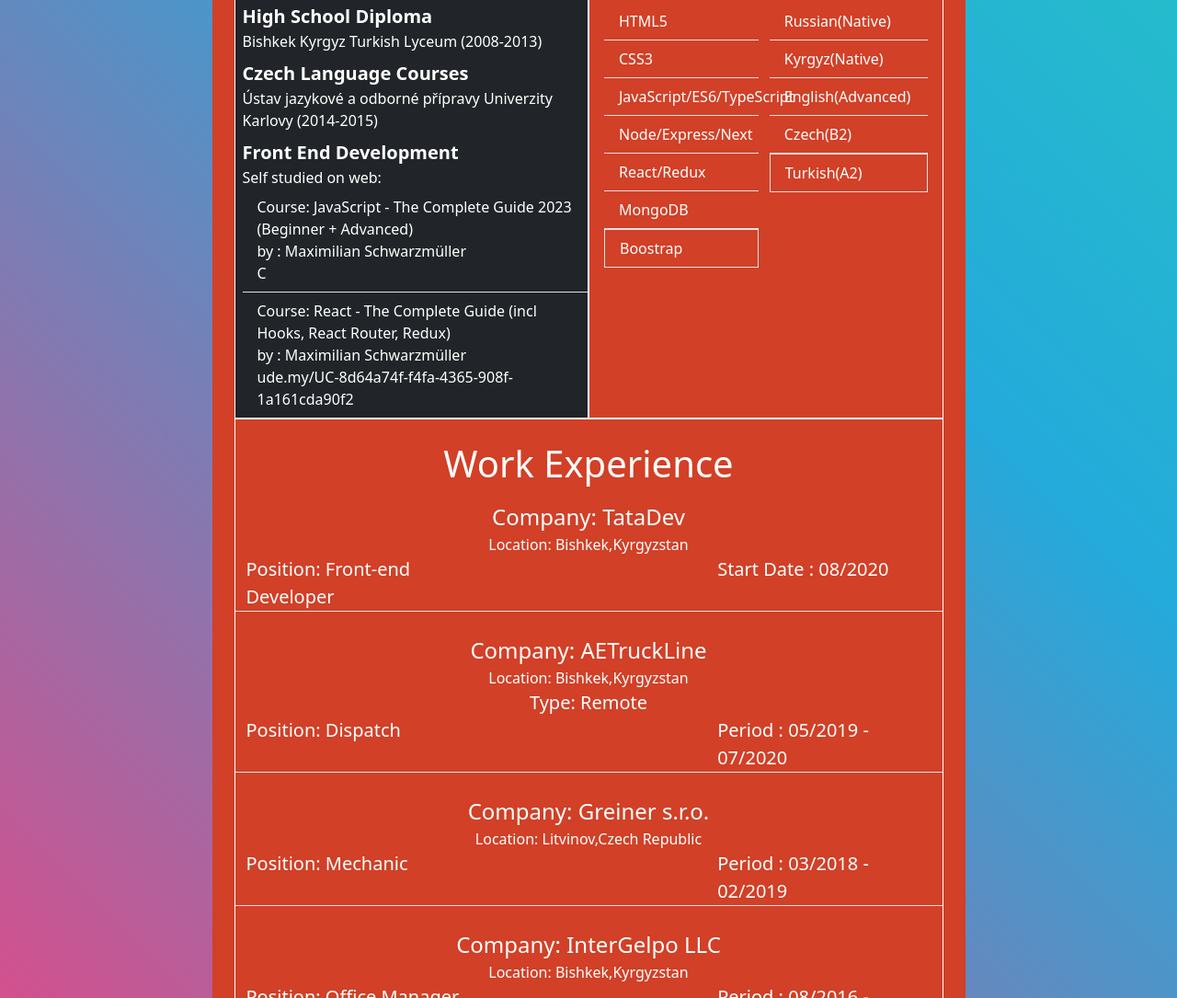
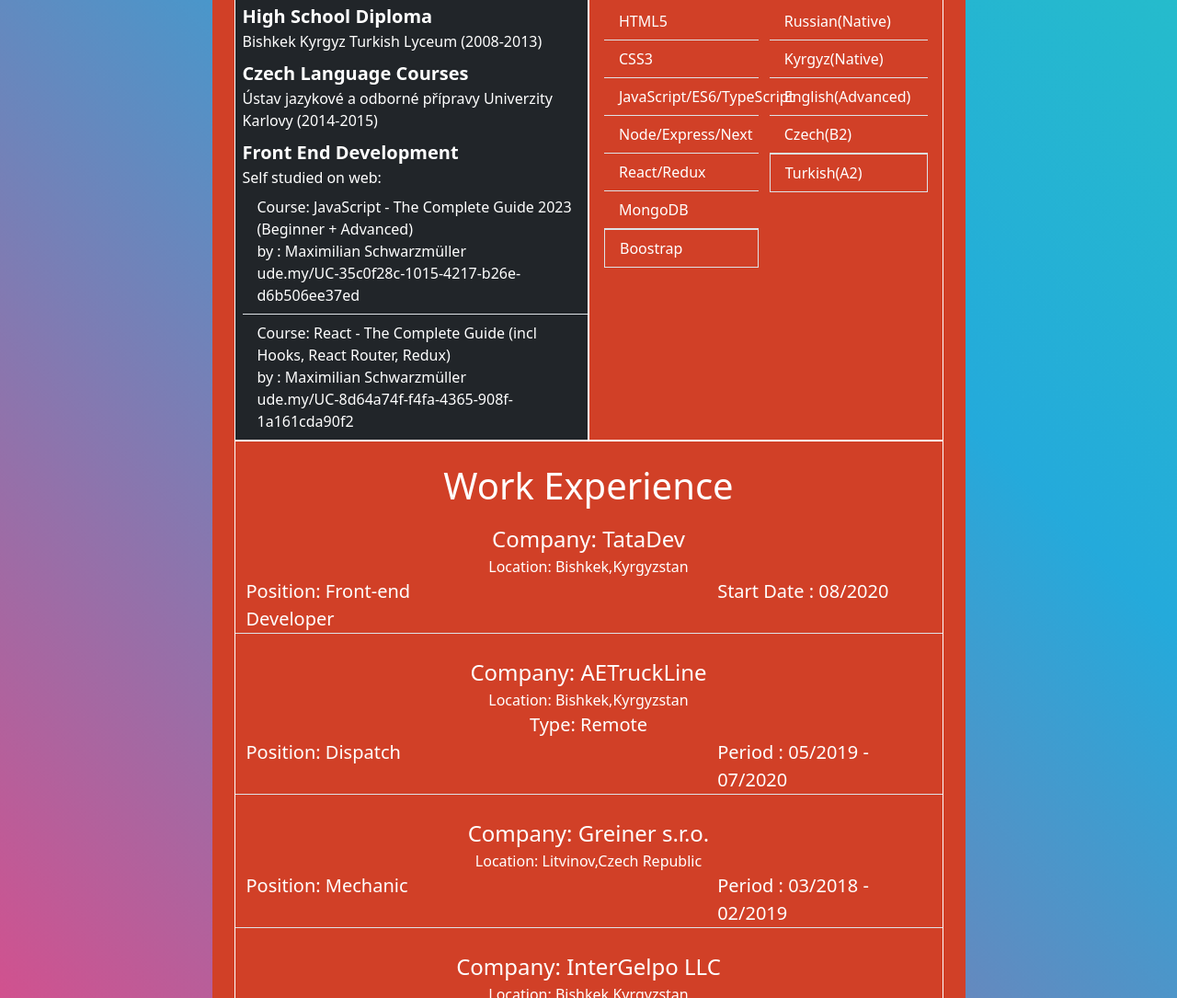
Before and after one commit to KanybekSydykov/CV, a plain HTML site: page index.html in a window 1280 px wide. Shown: the part 646-1731 px from the top of the page at 92% size. Drawn offline with nearby package versions, Linux system fonts and the light colour scheme; a script that the page names is missing.

Commit message:
Fixed typos

```diff
--- a/index.html
+++ b/index.html
@@ -111,7 +111,7 @@
               <li class="list-group-item d-flex flex-column"><span>Course: JavaScript - The Complete Guide 2023 (Beginner + Advanced)
 </span><span>
                 by : Maximilian Schwarzmüller</span>
-               <span> C </span>
+               <span>ude.my/UC-35c0f28c-1015-4217-b26e-d6b506ee37ed</span>
               </li>
               <li class="list-group-item d-flex flex-column"><span>Course: React - The Complete Guide (incl Hooks, React Router, Redux)
 
```
